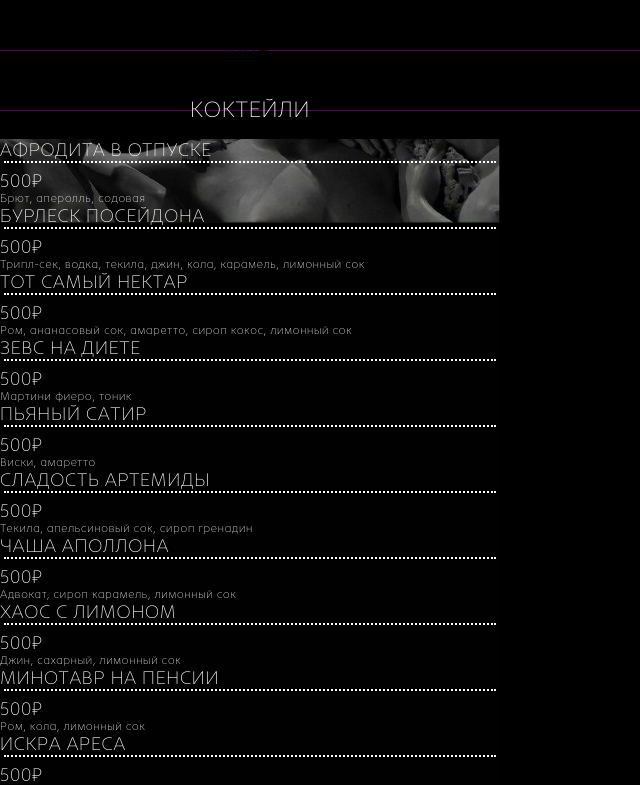
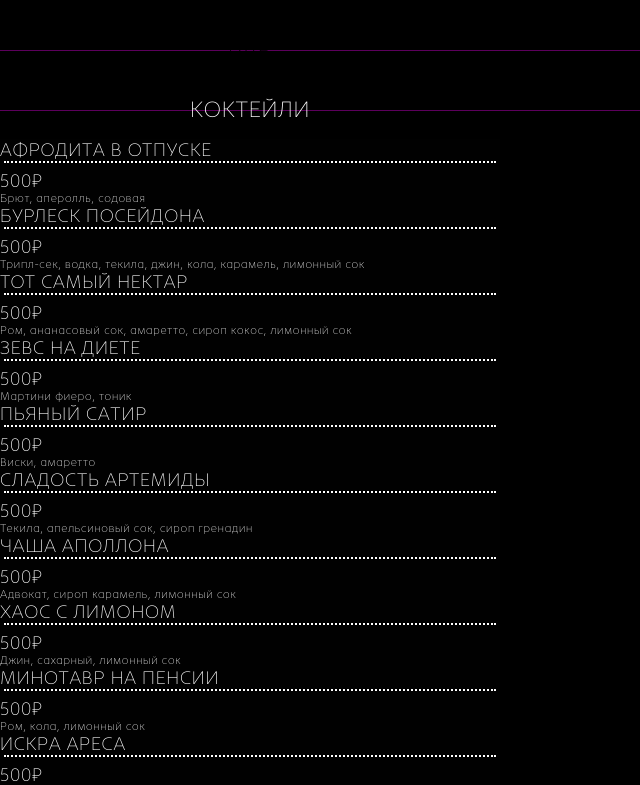
Before and after one commit to Apollynaria/hookan, a Vue app in the folder hookan-bar/: page / in a window 1280 px wide. Shown: the part 680-1465 px from the top of the page, without its empty margins (0-640 px from the left). Built offline with nearby package versions, Linux system fonts and the light colour scheme.

Commit message:
Фикс изображения

```diff
--- a/hookan-bar/src/components/UI/Coctails.vue
+++ b/hookan-bar/src/components/UI/Coctails.vue
@@ -112,7 +112,7 @@ const coctails_list = [
 <style lang="scss" scoped>
 .coctails-back {
     background-image: linear-gradient(rgba(0, 0, 0, 0.35), rgba(0, 0, 0, 0.35)), url("../../assets/coctails_back.jpg");
-    background-size: contain;
+    background-size: auto;
     background-position: center;
     background-attachment: fixed;
     background-blend-mode: multiply;
```
